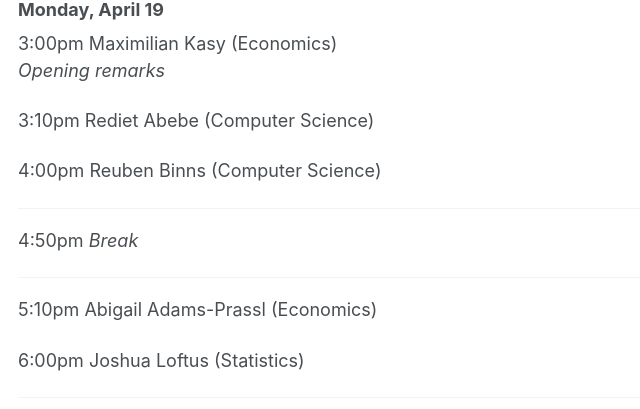
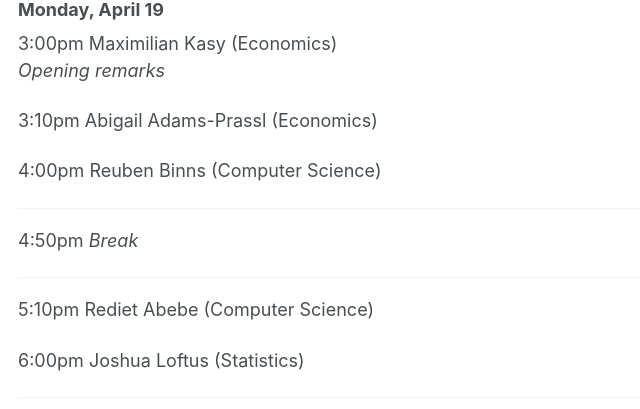
Before and after one commit to bzdiop/bzdiop.github.io, a Jekyll site: the page built from _pages/MLIneq_PanelHowto.md, in a window 1280 px wide and 900 px high, scrolled down 1293 px. Shown: the part 150-559 px from the top of the window, without its empty margins (0-640 px from the left). Built offline with Jekyll 4.4.1, drawn with Linux system fonts in a browser that asks for light colours; some of the changed lines change nothing that is shown.

Commit message:
change schedule

```diff
--- a/_pages/MLIneq_PanelHowto.md
+++ b/_pages/MLIneq_PanelHowto.md
@@ -5,7 +5,7 @@ layout: splash
 header:
   overlay_color: "#000"
   overlay_filter: "0.15"
-  overlay_image: /images/Stephen-Vitiello-cropped_bw.jpg
+  overlay_image:  bzdiop.github.io/images/Stephen-Vitiello-cropped_bw.jpg
   caption: "Image credit: Stephen Vitiello (edited)"
 excerpt: April 19-20, 2021
 ---
@@ -59,7 +59,7 @@ For futher questions regarding logistics, please contact [oxfordaiecon@maillist.
 3:00pm Maximilian Kasy (Economics)
 *Opening remarks*
 
-3:10pm Rediet Abebe (Computer Science)
+3:10pm Abigail Adams-Prassl (Economics)
 
 4:00pm Reuben Binns (Computer Science)
 
@@ -68,7 +68,7 @@ For futher questions regarding logistics, please contact [oxfordaiecon@maillist.
 
 ---
 
-5:10pm Abigail Adams-Prassl (Economics)
+5:10pm Rediet Abebe (Computer Science)
 
 6:00pm Joshua Loftus (Statistics)
 
```
